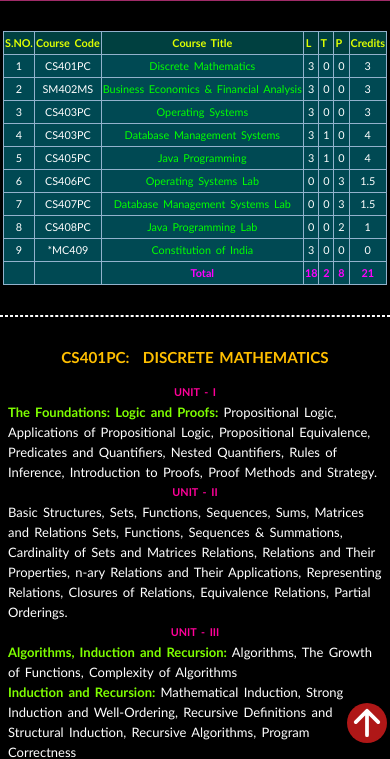
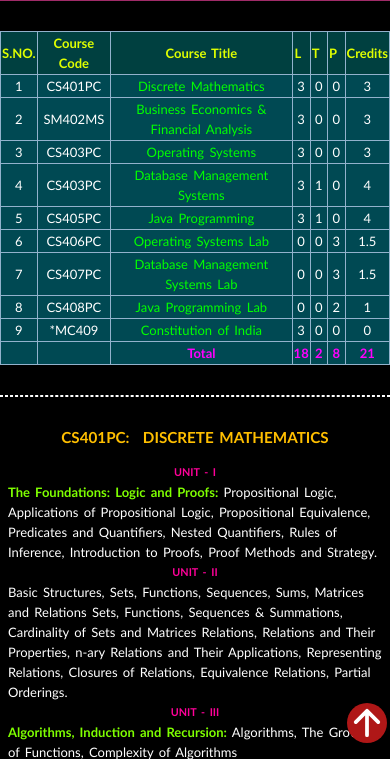
Before and after one commit to csesyllabus/csesyllabus.github.io, a plain HTML site: page index.html in a window 390 px wide. Shown: the part 42-801 px from the top of the page. Drawn offline with nearby package versions, Linux system fonts and the light colour scheme.

Commit message:
Update style.css

```diff
--- a/style.css
+++ b/style.css
@@ -1,6 +1,5 @@
 @import url('https://fonts.googleapis.com/css2?family=Inter:wght@100;200;300;400;500;600;700;800;900&display=swap');
 @import url('https://fonts.googleapis.com/css2?family=Montserrat:ital,wght@0,100;0,200;0,300;0,400;0,500;0,700;0,800;0,900;1,100;1,200;1,300;1,400;1,500;1,700;1,800&display=swap');
-
 @import url('https://fonts.googleapis.com/css2?family=Dancing+Script:wght@400;500;600&display=swap');
 
 html {
@@ -246,7 +245,7 @@ ion-icon {
         margin-left: -4%;
     }
     .Course_Table {
-        font-size: smaller;
+        font-size: small;
     }
 
 }
```
